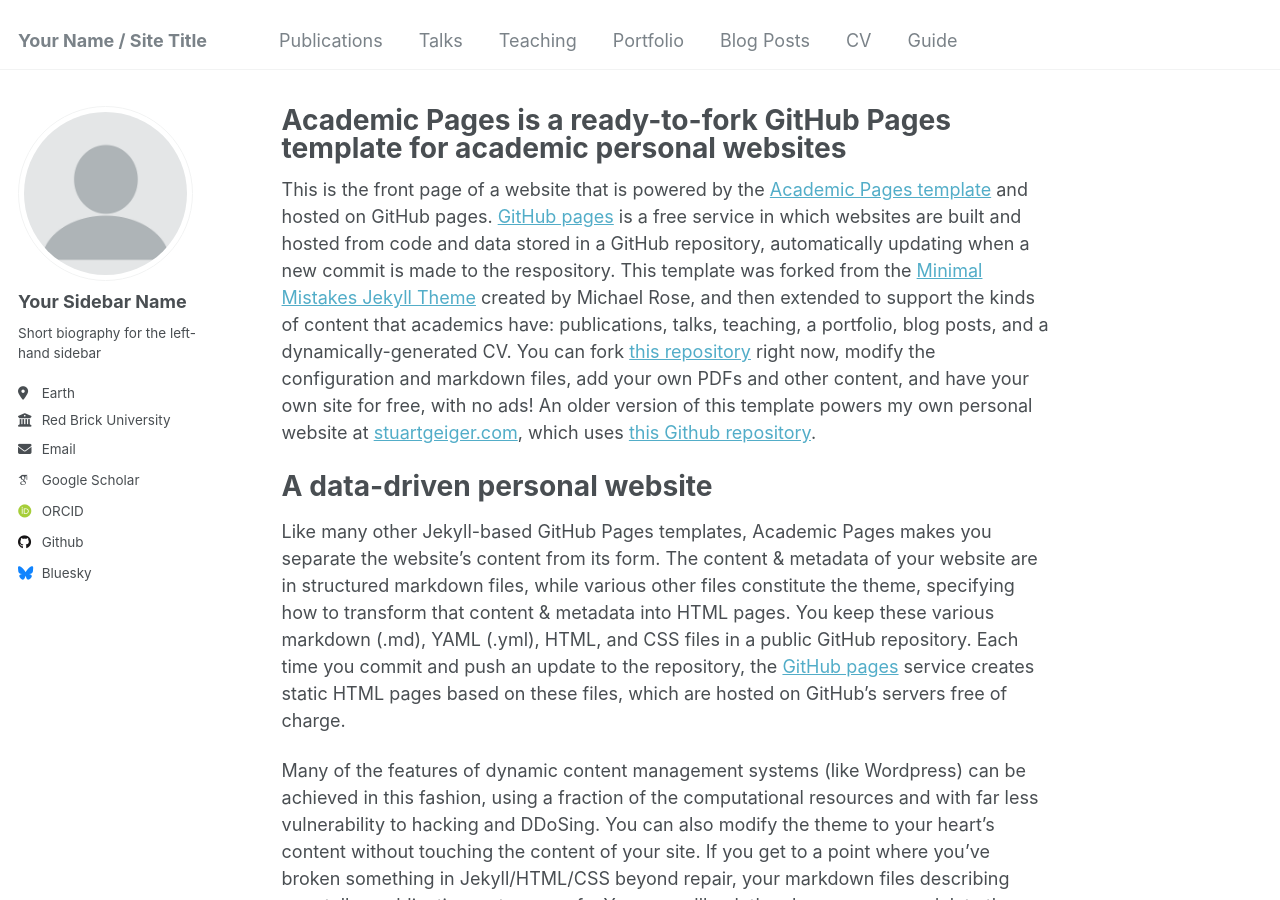
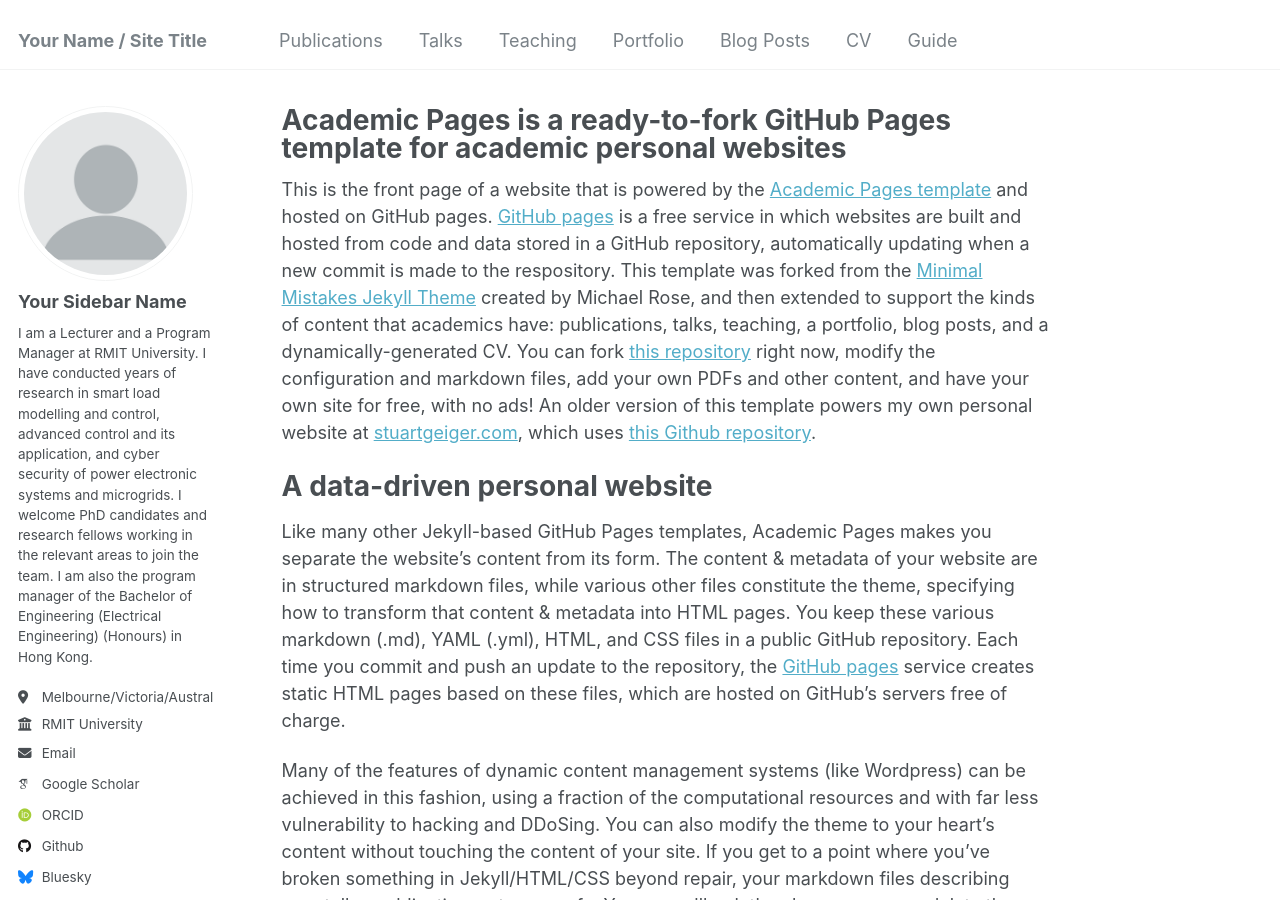
Before and after one commit to cctv2582/personalwebpage, a Jekyll site: the page built from _pages/about.md, in a window 1280 px wide and 900 px high. Built offline with Jekyll 4.4.1, drawn with Linux system fonts in a browser that asks for light colours; some web fonts are replaced.

Commit message:
Update _config.yml

```diff
--- a/_config.yml
+++ b/_config.yml
@@ -24,11 +24,11 @@ author:
   avatar           : "profile.png"
   name             : "Your Sidebar Name"
   pronouns         : # example: "she/her"
-  bio              : "Short biography for the left-hand sidebar"
-  location         : "Earth"
-  employer         : "Red Brick University"
+  bio              : "I am a Lecturer and a Program Manager at RMIT University. I have conducted years of research in smart load modelling and control, advanced control and its application, and cyber security of power electronic systems and microgrids. I welcome PhD candidates and research fellows working in the relevant areas to join the team. I am also the program manager of the Bachelor of Engineering (Electrical Engineering) (Honours) in Hong Kong."
+  location         : "Melbourne/Victoria/Australia"
+  employer         : "RMIT University"
   uri              : # URL
-  email            : "none@example.org"
+  email            : "shuo.yan@rmit.edu.au"
 
   # Academic websites
   arxiv            : # URL - Update with the correct link to your profile
```
